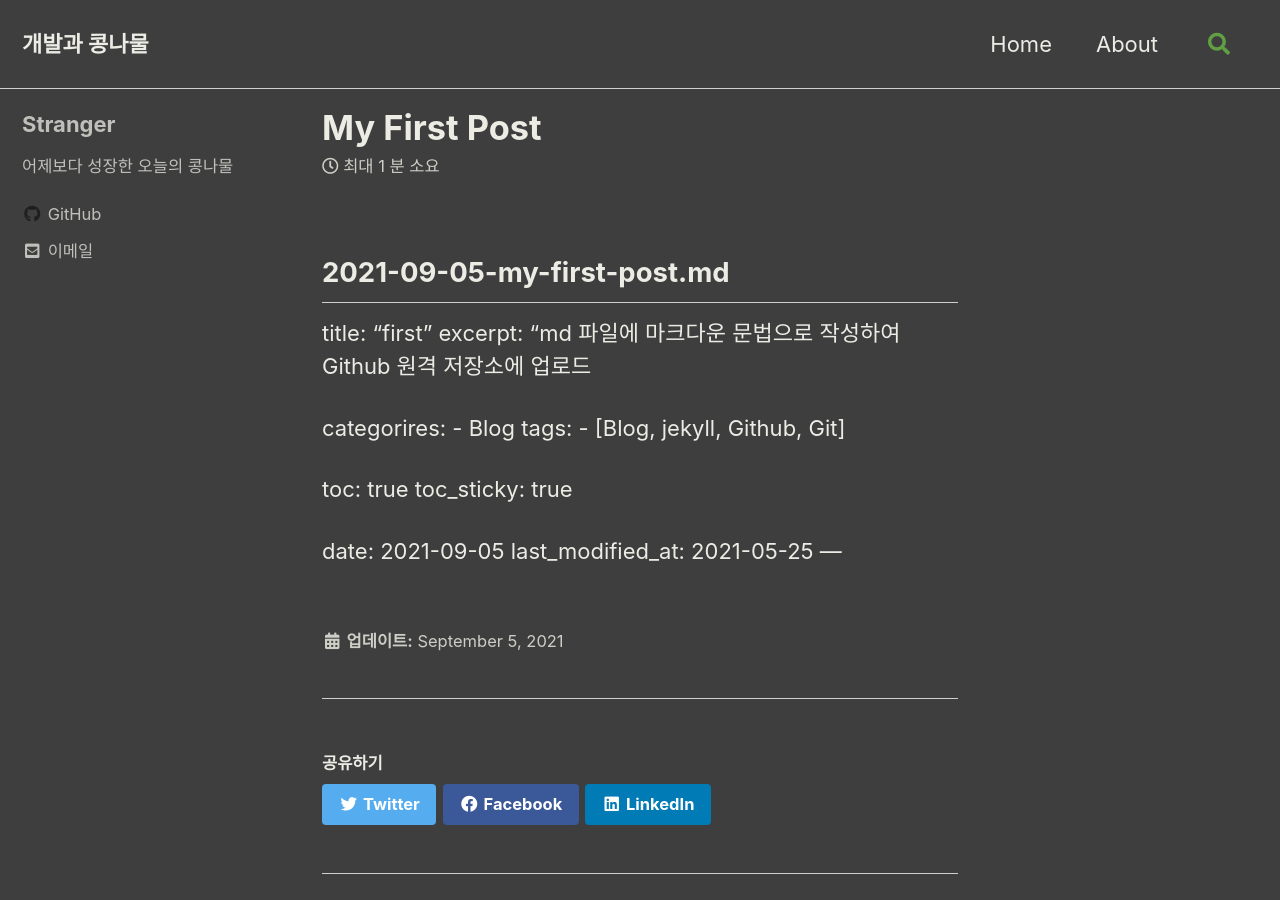
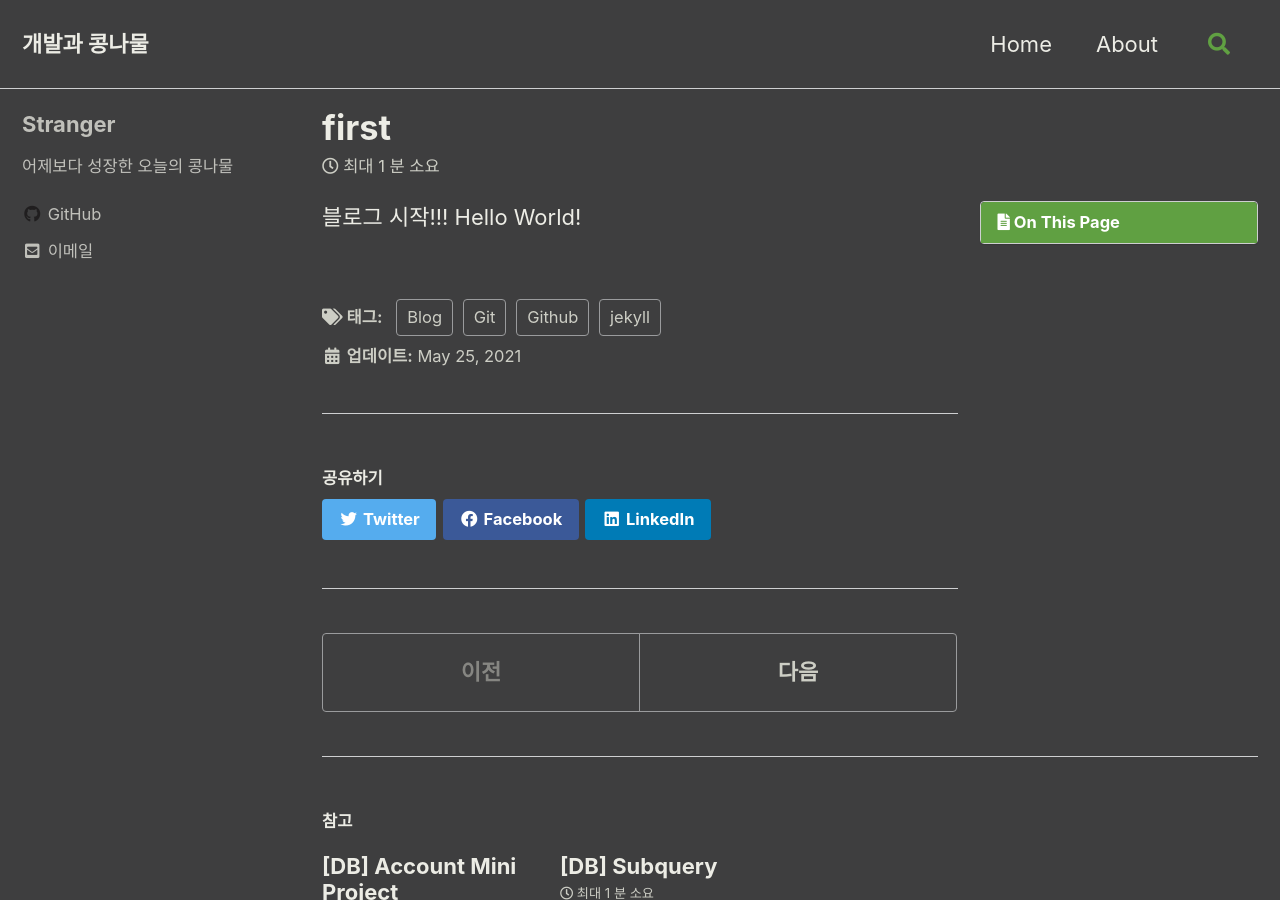
Before and after one commit to westkitekim/westkitekim.github.io, a Jekyll site: the page built from _posts/2021-09-05-my-first-post.md, in a window 1280 px wide and 900 px high. Built offline with Jekyll 4.4.1, drawn with Linux system fonts in a browser that asks for light colours; cached includes are drawn as plain includes.

Commit message:
first.md update

```diff
--- a/_posts/2021-09-05-my-first-post.md
+++ b/_posts/2021-09-05-my-first-post.md
@@ -1,7 +1,6 @@
-2021-09-05-my-first-post.md
 ---
 title: "first"
-excerpt: "md 파일에 마크다운 문법으로 작성하여 Github 원격 저장소에 업로드
+excerpt: md 파일에 마크다운 문법으로 작성하여 Github 원격 저장소에 업로드
 
 categorires:
     - Blog
@@ -14,3 +13,5 @@ toc_sticky: true
 date: 2021-09-05
 last_modified_at: 2021-05-25
 ---
+블로그 시작!!!
+Hello World!
```
